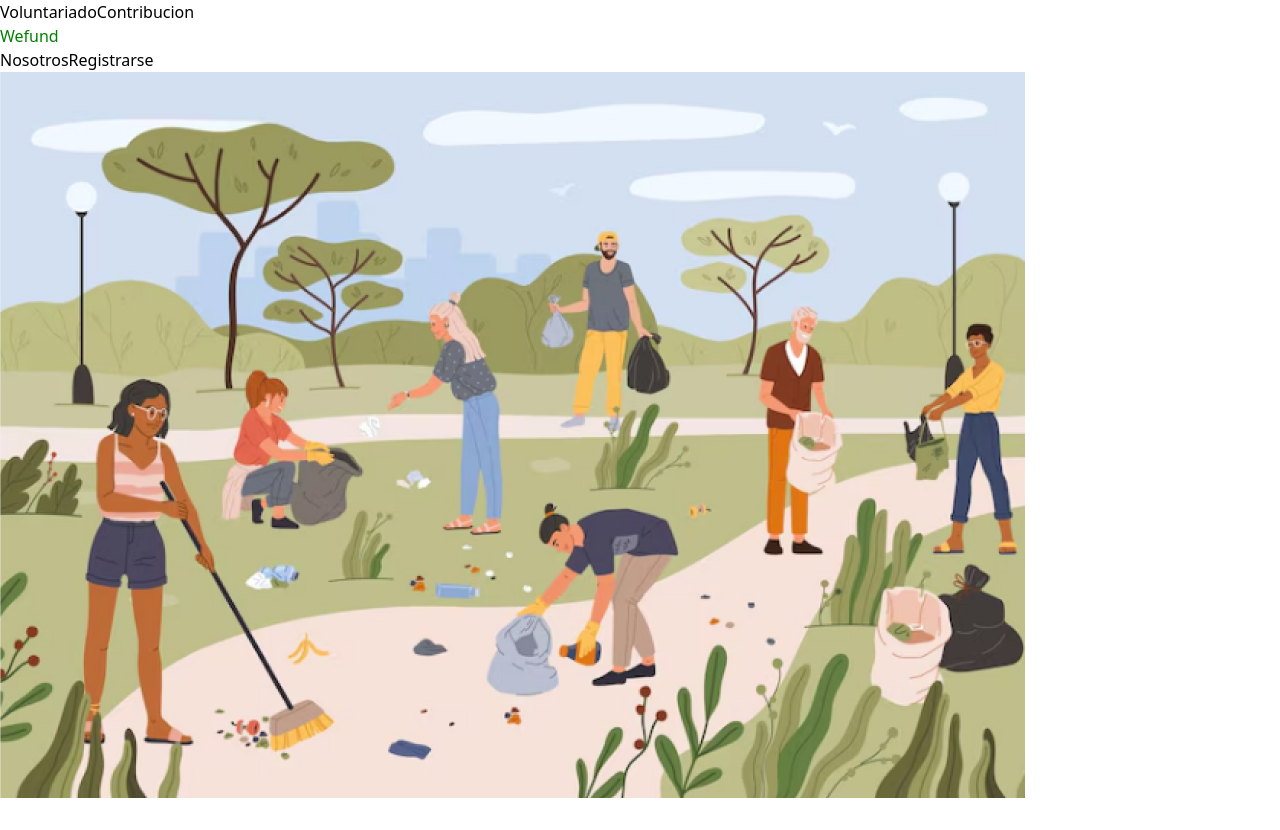
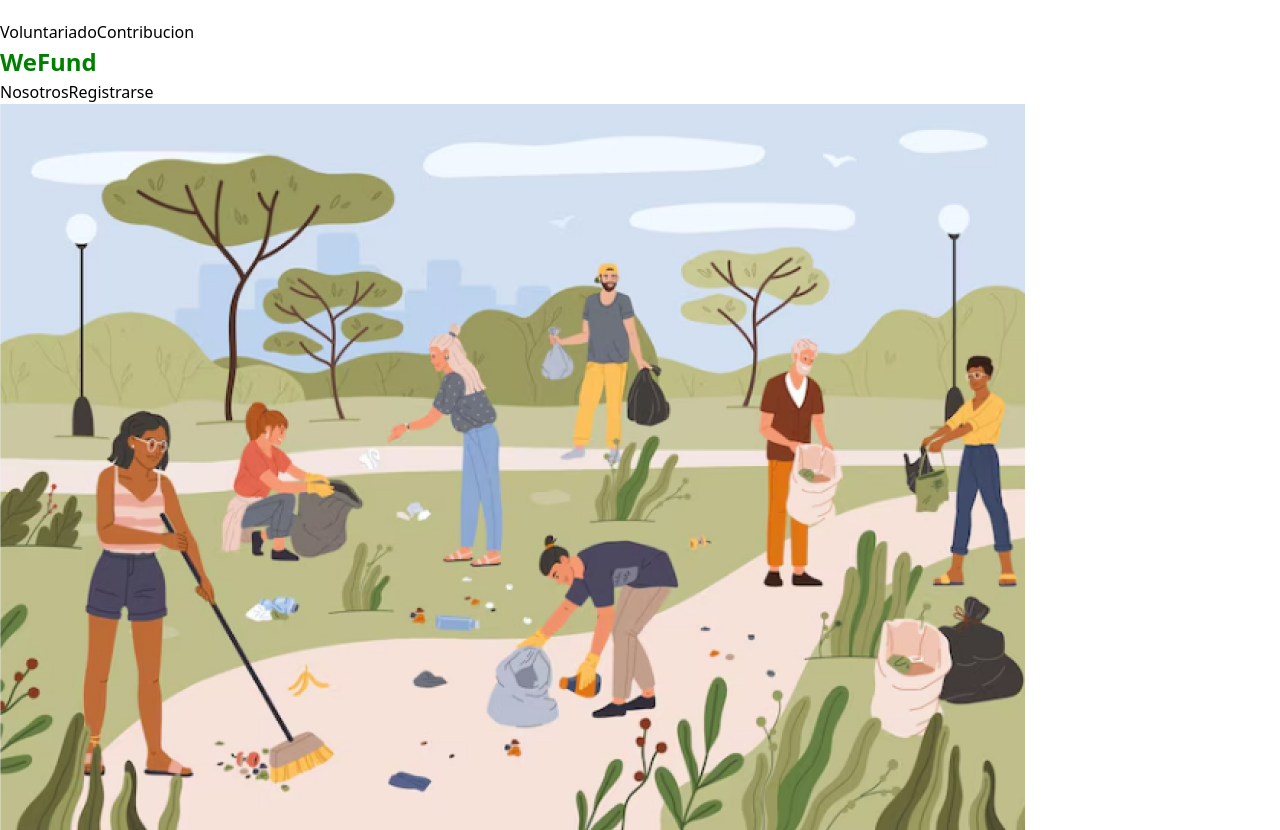
Before and after one commit to Jesusalvarado10/Project_We_Fund, a React (Vite) app in the folder WeFund/: page / in a window 1280 px wide. Before the commit the page ends 800 px from the top, so only its background shows below. Built offline with nearby package versions, Linux system fonts and the light colour scheme.

Commit message:
Avance2.0

```diff
--- a/WeFund/src/Pages/Home.css
+++ b/WeFund/src/Pages/Home.css
@@ -1,4 +1,6 @@
 .titulo{
 
     color: green;
+    font-weight: bold;
+    font-size: 24px;
 }
--- a/WeFund/src/Pages/Home.tsx
+++ b/WeFund/src/Pages/Home.tsx
@@ -1,16 +1,13 @@
 import NavBar from '../Pages/NavBar'
 import fondo from '../assets/fondo.png'
+
 function Home() {
-
     return (
-        <>
-        <NavBar/>
-        <img src={fondo} className='w-screen'>
-
-        </img>
-        </>
-
-    )
+      <>
+        <NavBar />
+        <img src={fondo} alt="background" className="fixed top-0 left-0 w-screen h-screen z-[-1] object-cover" />
+      </>
+    );
   }
 
 export default Home
--- a/WeFund/src/Pages/NavBar.tsx
+++ b/WeFund/src/Pages/NavBar.tsx
@@ -28,7 +28,7 @@ function Home() {
 
     return (
 
-            <div className="w-screen top-2 h-20 border border-x-cyan-100 rounded-[300px]">
+            <div className="max-w-screen-xl mx-auto top-2 h-20 border border-x-cyan-100 rounded-[300px]" style={{marginTop:'20px', backgroundColor:'white'}}>
                 <div className="h-[100%] flex items-center pl-4">
                     <div className="flex items-center justify-evenly w-[80%]">
                     {lonks.map((link) => (
@@ -37,7 +37,7 @@ function Home() {
                         </Link>
                     ))}
                     </div>
-                    <Link to={""} className="titulo">Wefund</Link>
+                    <Link to={""} className="titulo">WeFund</Link>
                     <div className="flex items-center justify-evenly w-[80%]">
                     {links.map((link) => (
                         <Link className="cursor-pointer" to={`/${link.id}` } key={link.id}>
```
Also changed, not shown: WeFund/src/assets/foto bien.jpg (added).
